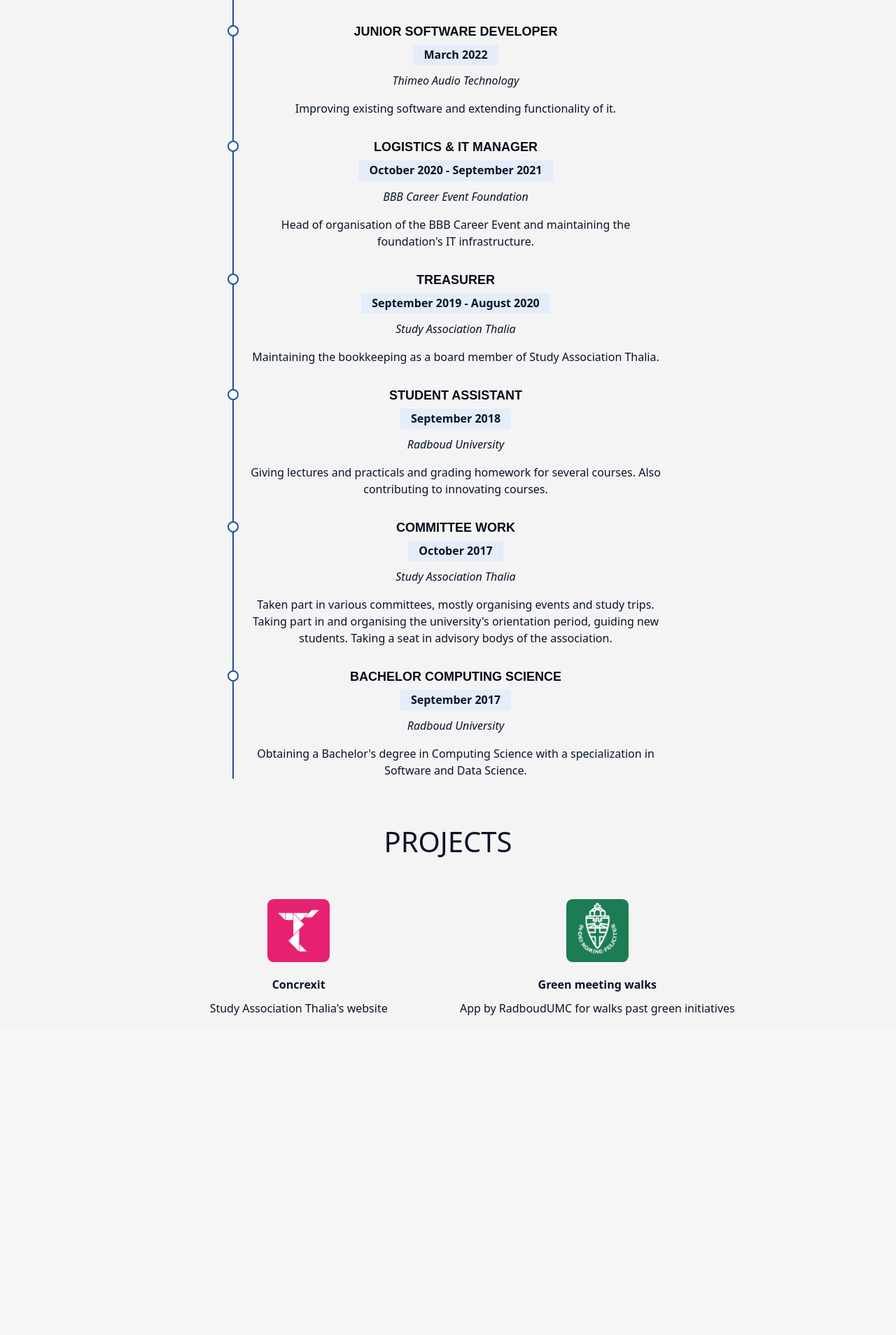
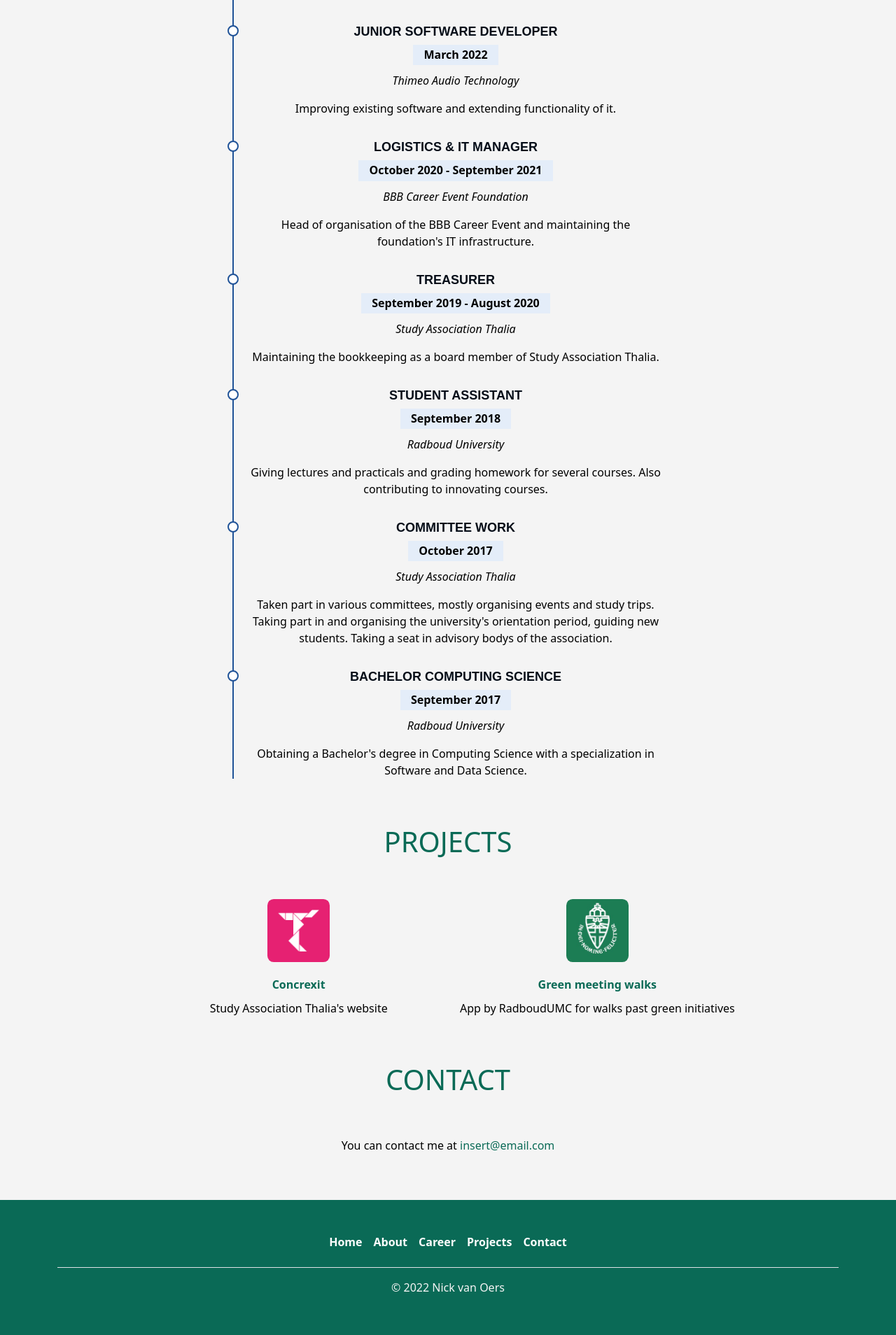
Before and after one commit to nvoers/portfolio, a Django app: page / in a window 1280 px wide. Shown: the part 1361-3269 px from the top of the page at 70% size. Before the commit the page ends 2812 px from the top, so only its background shows below. Run offline with Django 4.2, Linux system fonts and the light colour scheme; some libraries are stand-ins or nearby versions.

Commit message:
color change

```diff
--- a/portfolio/portfolio/templates/career.html
+++ b/portfolio/portfolio/templates/career.html
@@ -1,46 +1,46 @@
-<section id="career" class="resume">
+<section id="career" class="resume maincolor">
     <div class="row title">
         <h1>CAREER</h1>
     </div>
     <div class="row" style="padding-top: 20px;">
         <div class="col-lg-6">
-            <div class="resume-item">
+            <div class="resume-item text">
               <h4>Freelance Web developer</h4>
               <h5>May 2022</h5>
               <p><em>Nick van Oers</em></p>
               <p></p>
             </div>
-            <div class="resume-item">
+            <div class="resume-item text">
               <h4>Junior Software Developer</h4>
               <h5>March 2022</h5>
               <p><em>Thimeo Audio Technology</em></p>
               <p>Improving existing software and extending functionality of it.</p>
             </div>
-            <div class="resume-item">
+            <div class="resume-item text">
                 <h4>Logistics & IT manager</h4>
                 <h5>October 2020 - September 2021</h5>
                 <p><em>BBB Career Event Foundation</em></p>
                 <p>Head of organisation of the BBB Career Event and maintaining the foundation's IT infrastructure.</p>
             </div>
-            <div class="resume-item">
+            <div class="resume-item text">
                 <h4>Treasurer</h4>
                 <h5>September 2019 - August 2020</h5>
                 <p><em>Study Association Thalia</em></p>
                 <p>Maintaining the bookkeeping as a board member of Study Association Thalia.</p>
             </div>
-            <div class="resume-item">
+            <div class="resume-item text">
                 <h4>Student Assistant</h4>
                 <h5>September 2018</h5>
                 <p><em>Radboud University</em></p>
                 <p>Giving lectures and practicals and grading homework for several courses. Also contributing to innovating courses.</p>
             </div>
-            <div class="resume-item">
+            <div class="resume-item text">
                 <h4>Committee work</h4>
                 <h5>October 2017</h5>
                 <p><em>Study Association Thalia</em></p>
                 <p>Taken part in various committees, mostly organising events and study trips. Taking part in and organising the university's orientation period, guiding new students. Taking a seat in advisory bodys of the association.</p>
             </div>
-            <div class="resume-item">
+            <div class="resume-item text">
                 <h4>Bachelor Computing Science</h4>
                 <h5>September 2017</h5>
                 <p><em>Radboud University</em></p>
--- a/portfolio/portfolio/templates/home.html
+++ b/portfolio/portfolio/templates/home.html
@@ -19,10 +19,10 @@
             <div class="col-lg-6 herocol hcolimg">
                 <img src="{% static 'img/herobg.jpg' %}" class="hero" alt="">
                 <div class="header-social-links">
-                    <a href="#" class="github"><i class="fa-brands fa-github"></i></a>
-                    <a href="#" class="facebook"><i class="fa-brands fa-facebook"></i></a>
-                    <a href="#" class="instagram"><i class="fa-brands fa-instagram"></i></a>
-                    <a href="#" class="linkedin"><i class="fa-brands fa-linkedin"></i></i></a>
+                    <a href="https://github.com/nvoers" class="github"><i class="fa-brands fa-github"></i></a>
+                    <a href="https://www.facebook.com/nick.vanoers.3/" class="facebook"><i class="fa-brands fa-facebook"></i></a>
+                    <a href="https://www.instagram.com/nick.1801/" class="instagram"><i class="fa-brands fa-instagram"></i></a>
+                    <a href="https://www.linkedin.com/in/nickvanoers/" class="linkedin"><i class="fa-brands fa-linkedin"></i></i></a>
                 </div>
             </div>
             <div class="col-lg-6 herocol">
@@ -33,7 +33,7 @@
         </div>
     </section>
 
-    <section id="about" style="padding-top: vh;">
+    <section id="about" class="maincolor" style="padding-top: vh;">
         <div class="row title">
             <h1>ABOUT ME</h1>
         </div>
@@ -50,23 +50,45 @@
 
     {% include 'career.html' %}
 
-    <section id="projects">
-        <div class="row title">
+    <section id="projects" class="maincolor">
+        <div class="row title maincolor">
             <h1>PROJECTS</h1>
         </div>
-        <div class="row projectrow" style="padding-top: 20px;">
+        <div class="row maincolor" style="padding-top: 20px;">
             <div class="col-md-4">
                 <img src="{% static 'img/thalialogo.png' %}" class="projecticon" alt="">
                 <p class="projecttitle">Concrexit</p>
-                <p class="projectdesc">Study Association Thalia's website</p>
+                <p class="projectdesc text">Study Association Thalia's website</p>
             </div>
             <div class="col-md-4">
                 <img src="{% static 'img/RUgmw.jpeg' %}" class="projecticon" alt="">
                 <p class="projecttitle">Green meeting walks</p>
-                <p class="projectdesc">App by RadboudUMC for walks past green initiatives</p>
+                <p class="projectdesc text">App by RadboudUMC for walks past green initiatives</p>
             </div>
         </div>
     </section>
+
+    <section id="contact" class="maincolor">
+        <div class="row title">
+            <h1>CONTACT</h1>
+        </div>
+        <div class="row text" style="padding-top: 20px; padding-bottom: 50px;">
+            <p>You can contact me at <a class="email maincolor" href="mailto:insert@email.com">insert@email.com</a></p>
+        </div>
+    </section>
+
+    <div class="container">
+        <footer class="py-3 my-4">
+          <ul class="nav justify-content-center border-bottom pb-3 mb-3">
+            <li class="nav-item"><a href="#hero" class="nav-link px-2">Home</a></li>
+            <li class="nav-item"><a href="#about" class="nav-link px-2">About</a></li>
+            <li class="nav-item"><a href="#career" class="nav-link px-2">Career</a></li>
+            <li class="nav-item"><a href="#projects" class="nav-link px-2">Projects</a></li>
+            <li class="nav-item"><a href="#contact" class="nav-link px-2">Contact</a></li>
+          </ul>
+          <p class="text-center">&copy; 2022 Nick van Oers</p>
+        </footer>
+      </div>
   </body>
   <script src="https://cdn.jsdelivr.net/npm/bootstrap@5.2.0-beta1/dist/js/bootstrap.bundle.min.js" integrity="sha384-pprn3073KE6tl6bjs2QrFaJGz5/SUsLqktiwsUTF55Jfv3qYSDhgCecCxMW52nD2" crossorigin="anonymous"></script>
 </html>
--- a/portfolio/portfolio/templates/navbar.html
+++ b/portfolio/portfolio/templates/navbar.html
@@ -16,7 +16,7 @@
       <button class="navbar-toggler" type="button" data-bs-toggle="offcanvas" data-bs-target="#offcanvasNavbar2" aria-controls="offcanvasNavbar2">
         <span class="navbar-toggler-icon"></span>
       </button>
-      <div class="offcanvas offcanvas-end" tabindex="-1" id="offcanvasNavbar2" aria-labelledby="offcanvasNavbar2Label" style="background-color: #16253d;">
+      <div class="offcanvas offcanvas-end" tabindex="-1" id="offcanvasNavbar2" aria-labelledby="offcanvasNavbar2Label" style="background-color: #0a6a56;">
         <div class="offcanvas-header">
           <button type="button" class="btn-close" data-bs-dismiss="offcanvas" aria-label="Close"></button>
         </div>
--- a/portfolio/static/css/index.css
+++ b/portfolio/static/css/index.css
@@ -3,8 +3,21 @@ html {
     -webkit-overflow-scrolling: touch;
 }
 
+.maincolor {
+    color: #0a6a56;
+    background-color: #F4F4F4;
+}
+
+.text {
+    color: black;
+}
+
+.contrastcolor{
+    color: #081428;
+}
+
 body {
-    background-color: #081428;
+    background-color: #0a6a56;
     color: #F4F4F4;
 }
 
@@ -14,19 +27,19 @@ body {
 }
 
 #header {
-    background: #16253d;
+    background: #268a76;
     padding: 15px 0;
     justify-content: center;
     align-items: center;
 }
 .navbar {
     padding: 0;
-    background-color: #16253d;
+    background-color: #268a76;
     text-align: center;
     margin-bottom: 20px;
 }
 .off-canvas {
-    background-color: #16253d;
+    background-color: #268a76;
 }
 
 .nav-link {
@@ -35,16 +48,20 @@ body {
 }
 
 .nav-link:hover{
-    color: #34b7a7;
+    color: #081428;
 }
 
 .nav-link:focus{
     text-decoration: none;
-    color: #34b7a7;
+    color: #081428;
+}
+
+.nav-item {
+    color: white;
 }
 
 .active {
-    color: #34b7a7;
+    color: #081428;
     text-decoration: none;
 }
 
@@ -58,12 +75,12 @@ body {
 }
 a:hover {
     text-decoration: none;
-    color: #34b7a7;
+    color: #081428;
 }
 
 .navbar a:focus  {
     text-decoration: none;
-    color: #34b7a7;
+    color: #081428;
 }
 
 
@@ -111,10 +128,10 @@ a:hover {
     }
 }
 
-#about {
+/* #about {
     background-color: #F4F4F4;
     color: #081428;
-}
+} */
 
 #about .title {
     padding: 50px 20px 30px 20px;
@@ -132,10 +149,10 @@ a:hover {
     justify-content: center;
 }
 
-#career {
+/* #career {
     background-color: #F4F4F4;
     color: #081428;
-}
+} */
 
 #career .title {
     padding: 50px 20px 30px 20px;
@@ -236,12 +253,32 @@ a:hover {
 }
 
 .projecttitle {
-    color: #081428;
+    color: #0a6a56;
     font-weight: bold;
     padding-top: 10px;
     margin: 10px;
 }
 
-.projectrow {
+/* .projectrow {
     color: #081428;
+} */
+
+/* #contact {
+    background-color: #F4F4F4;
+    color: #081428;
+} */
+
+#contact .title {
+    padding: 50px 20px 30px 20px;
+    display: grid;
 }
+
+#contact .row {
+    justify-items: center;
+    text-align: center;
+}
+
+.email {
+    text-decoration: none;
+    /* color: #081428; */
+}
```
